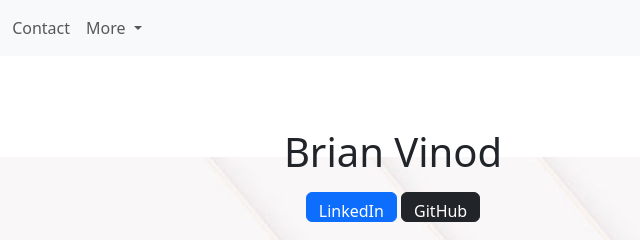
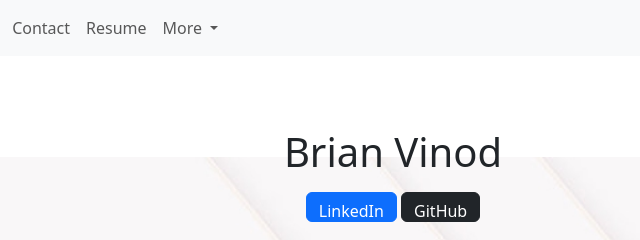
Before and after one commit to BrianVinod123/BrianVinod123.github.io, a plain HTML site: page index.html in a window 1280 px wide. Shown: the top 240 px of the page, 247-887 px from the left. Drawn offline with nearby package versions, Linux system fonts and the light colour scheme; a script that the page names is missing; files whose address does not match are found by name.

Commit message:
added a button for resume

```diff
--- a/index.html
+++ b/index.html
@@ -29,6 +29,9 @@
 						</li>
 						<li class="nav-item">
 							<a class="nav-link" href="#Contact">Contact</a>
+						</li>
+						<li class="nav-item">
+							<a class="nav-link" href="Resume1.pof" target="_blank">Resume</a>
 						</li>
 						<li class="nav-item dropdown">
 							<a class="nav-link dropdown-toggle" href="#" id="navbarDropdownMenuLink" role="button" data-bs-toggle="dropdown" aria-expanded="false">
```
Also changed, not shown: 1 other file.
